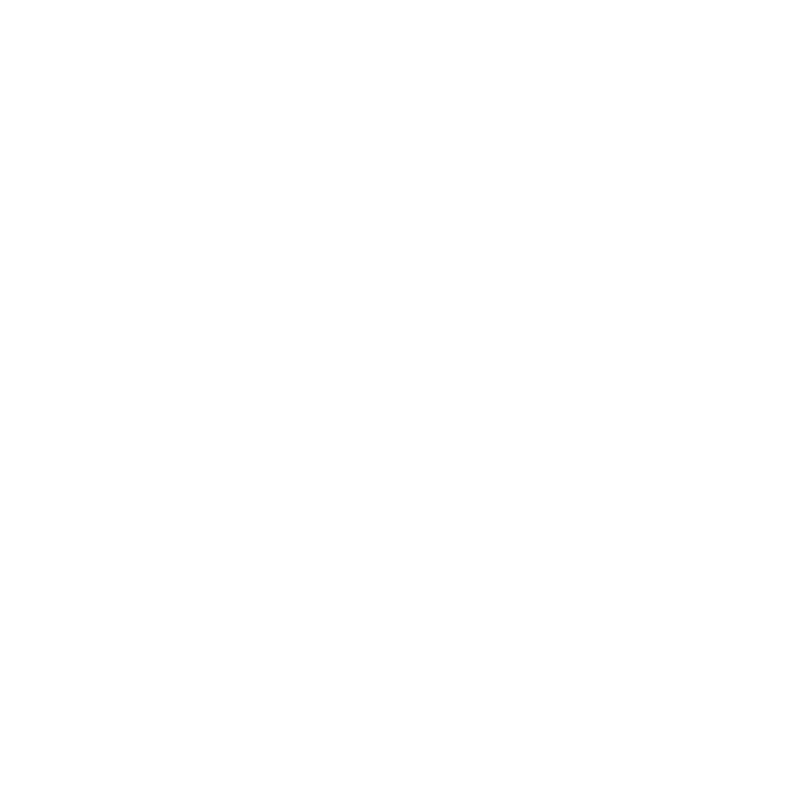
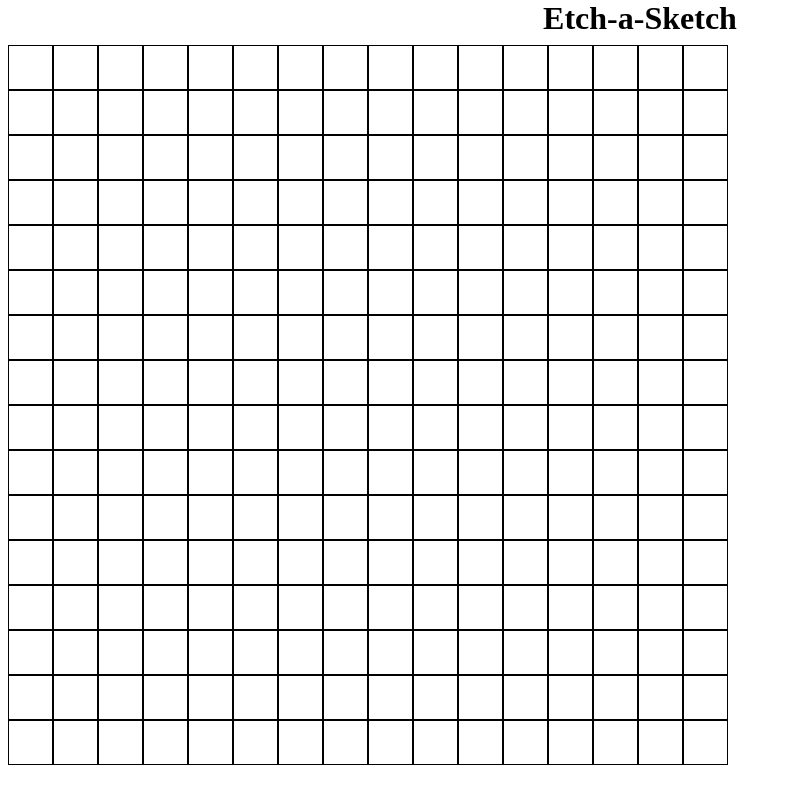
Before and after one commit to Bossolin/odin-etch-a-sketch, a plain HTML site: page index.html in a window 1280 px wide. Shown: the whole page, without its empty margins (0-791 px from the left). Drawn offline with Linux system fonts and the light colour scheme.

Commit message:
added grid and some styling

```diff
--- a/index.html
+++ b/index.html
@@ -6,7 +6,10 @@
     <meta name="viewport" content="width=device-width, initial-scale=1.0" />
     <title>Etch-a-Sketch</title>
     <link rel="stylesheet" href="./styles.css" />
-    <script src="./script.js"></script>
+    <script src="./script.js" defer></script>
   </head>
-  <body></body>
+  <body>
+    <h1>Etch-a-Sketch</h1>
+    <div class="container"></div>
+  </body>
 </html>
--- a/script.js
+++ b/script.js
@@ -0,0 +1,14 @@
+const container = document.querySelector(".container");
+
+function createGrid(input) {
+  for (let i = 0; i < input * input; i++) {
+    const div = document.createElement("div");
+    div.classList.add("box");
+    container.appendChild(div);
+  }
+}
+
+createGrid(16);
+
+const div = document.querySelector(".box");
+div.addEventListener("");
--- a/styles.css
+++ b/styles.css
@@ -0,0 +1,22 @@
+* {
+  box-sizing: border-box;
+  margin: 0;
+  padding: 0;
+}
+
+h1 {
+  text-align: center;
+}
+
+.container {
+  display: flex;
+  flex-wrap: wrap;
+  max-width: 720px;
+  margin: 8px;
+}
+
+.box {
+  width: 45px;
+  height: 45px;
+  border: black 1px solid;
+}
```
